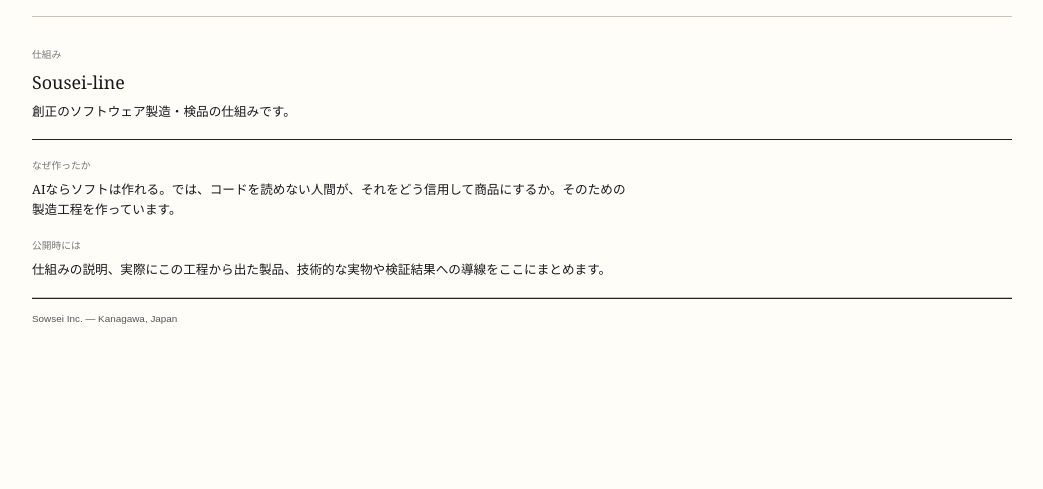
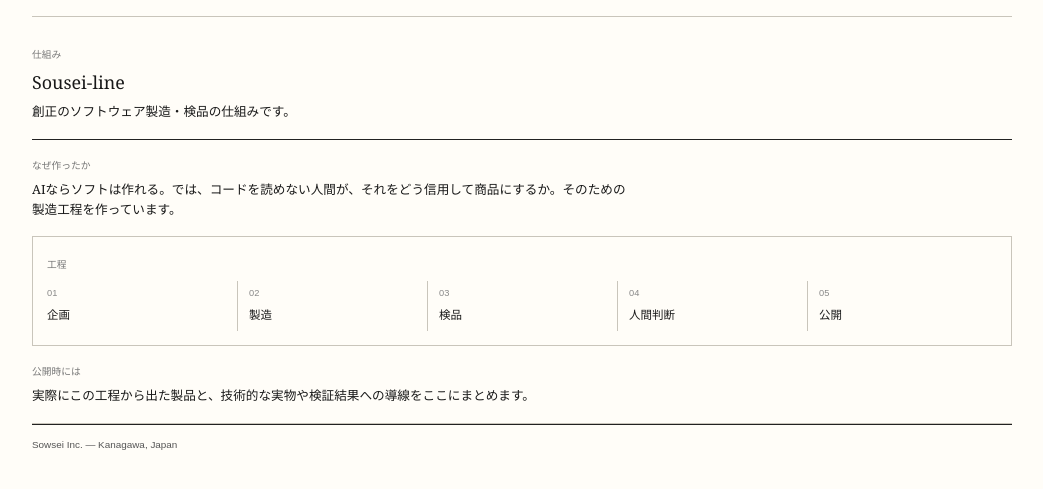
Before and after one commit to sowsei-inc/sowsei-site, an Astro site: page /d/sousei-line in a window 1280 px wide. Shown: the part 47-536 px from the top of the page, without its empty margins (118-1161 px from the left). Built offline with nearby package versions, Linux system fonts and the light colour scheme; Astro itself is replaced by a stand-in of ours.

Commit message:
Add process visualization

```diff
--- a/src/pages/sousei-line/index.astro
+++ b/src/pages/sousei-line/index.astro
@@ -1,4 +1,4 @@
 ---
 import BaseLayout from '../../layouts/BaseLayout.astro';
 ---
-<BaseLayout title="Sousei-line｜株式会社創正"><section class="page-head"><span>仕組み</span><h1>Sousei-line</h1><p>創正のソフトウェア製造・検品の仕組みです。</p></section><section class="detail"><h2>なぜ作ったか</h2><p>AIならソフトは作れる。では、コードを読めない人間が、それをどう信用して商品にするか。そのための製造工程を作っています。</p><h2>公開時には</h2><p>仕組みの説明、実際にこの工程から出た製品、技術的な実物や検証結果への導線をここにまとめます。</p></section></BaseLayout>
+<BaseLayout title="Sousei-line｜株式会社創正"><section class="page-head"><span>仕組み</span><h1>Sousei-line</h1><p>創正のソフトウェア製造・検品の仕組みです。</p></section><section class="detail"><h2>なぜ作ったか</h2><p>AIならソフトは作れる。では、コードを読めない人間が、それをどう信用して商品にするか。そのための製造工程を作っています。</p><div class="process-card"><span class="kind">工程</span><div class="steps"><div class="step"><b>01</b><span>企画</span></div><div class="step"><b>02</b><span>製造</span></div><div class="step"><b>03</b><span>検品</span></div><div class="step"><b>04</b><span>人間判断</span></div><div class="step"><b>05</b><span>公開</span></div></div></div><h2>公開時には</h2><p>実際にこの工程から出た製品と、技術的な実物や検証結果への導線をここにまとめます。</p></section></BaseLayout>
```
